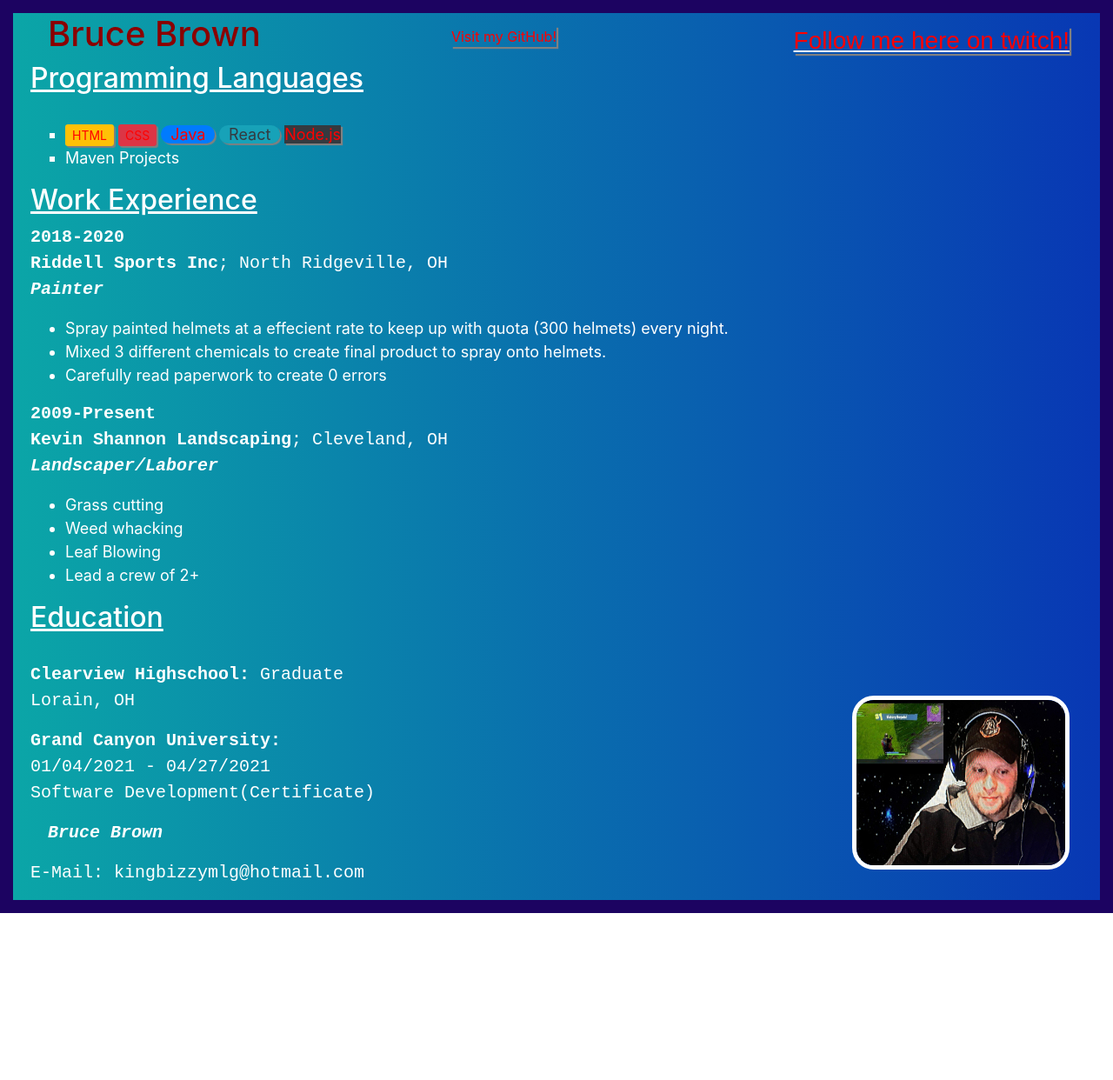
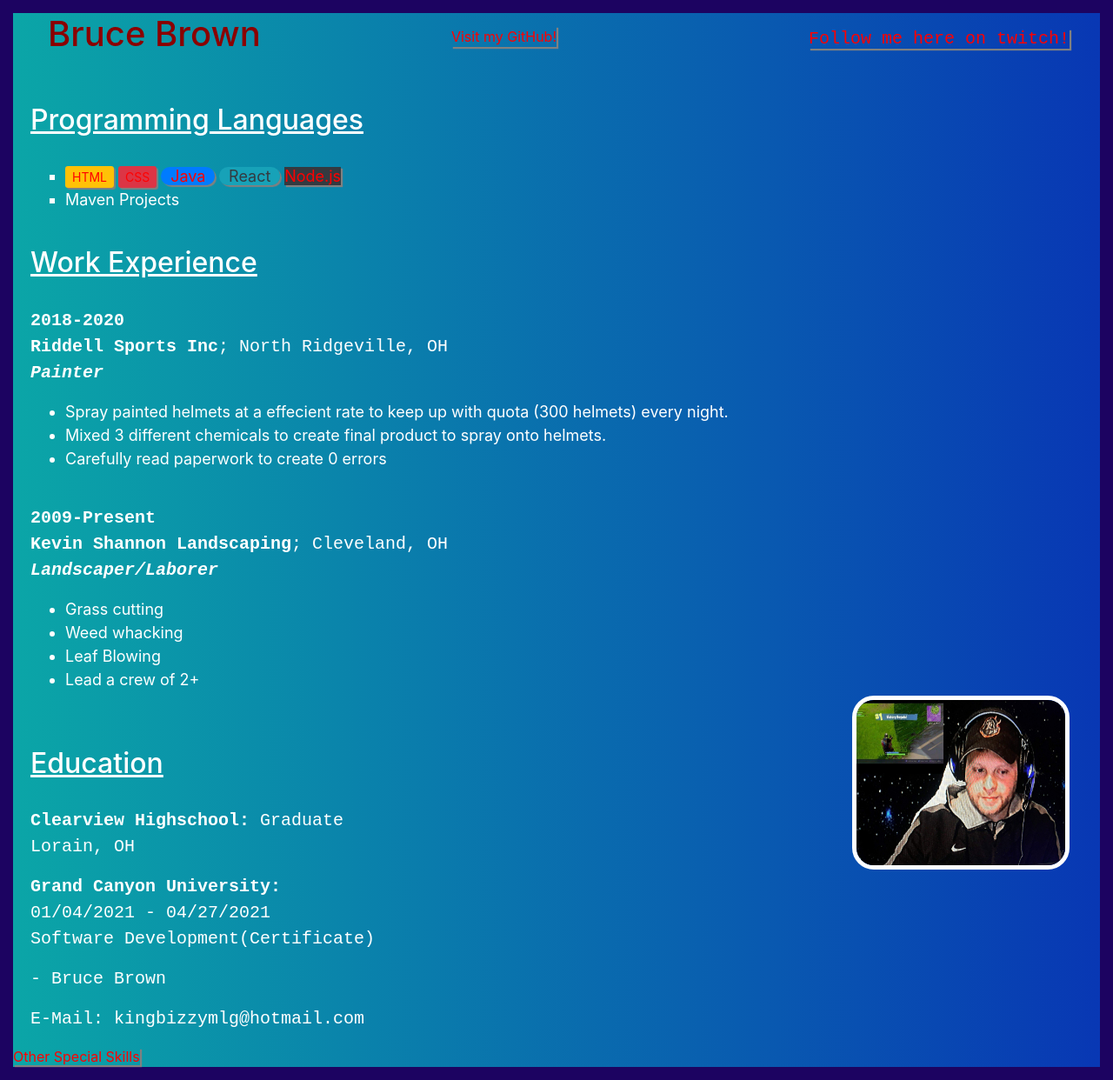
Before and after one commit to bizzyizmlg/bizzyizmlg.github.io, a plain HTML site: page index.html in a window 1280 px wide. Shown: the whole page at 87% size. Before the commit the page ends 1050 px from the top, so only its background shows below. Drawn offline with nearby package versions, Linux system fonts and the light colour scheme.

Commit message:
Update index.html

```diff
--- a/index.html
+++ b/index.html
@@ -9,10 +9,13 @@
 
 <body>
  <h1>Bruce Brown</h1>
+ <br>
+ <br>
+ <br>
 
 
  <a href="https://github.com/bizzyizmlg" class="github" target="_blank">Visit my GitHub!</a>
- <h3 class="twitch"><a href="https://www.twitch.tv/iambizzyi">Follow me here on twitch!</a></h3>
+ <p class="twitch"><a href="https://www.twitch.tv/iambizzyi">Follow me here on twitch!</a></p>
 
  <h2>Programming Languages</h2><br>
  <ul aria-label="SKILLS AND KNOWLEDGE:" style="list-style-type: square;">
@@ -25,16 +28,18 @@
 
      <li>Maven Projects</li>
     </ul>
-
+ <br>
  <h2>Work Experience</h2>
+ <br>
   <p><span class="year"><strong>2018-2020</strong></span><br><strong>Riddell Sports Inc</strong>; North Ridgeville, OH<br>
    <em><strong>Painter</strong></em>
-   <div class="div1">
+
  <ul>
   <li>Spray painted helmets at a effecient rate to keep up with quota (300 helmets) every night.</li>
   <li>Mixed 3 different chemicals to create final product to spray onto helmets.</li>
    <li>Carefully read paperwork to create 0 errors</li>
  </ul>
+ <br>
 
   <p><span class="year"><strong>2009-Present</strong></span><br><strong>Kevin Shannon Landscaping</strong>; Cleveland, OH<br>
    <em><strong>Landscaper/Laborer</strong></em>
@@ -45,11 +50,14 @@
    <li>Leaf Blowing</li>
     <li>Lead a crew of 2+</li>
  </ul>
-</div>
+
+
+<br>
 
 
 
 
+  <br>
 
  <h2>Education</h2>
  <br>
@@ -59,12 +67,12 @@
     01/04/2021 - 04/27/2021<br>Software Development(Certificate)</p>
  </div>
  <footer>
-    <div id="follow">
-       <p><strong><em>Bruce Brown</em></strong>
-     <img src="bruceypoo.jpg" title="selfimage" width="300" height="300" alt="Bruce Brown"></p></div>
+
+        <p class="picture"><img src="bruceypoo.jpg" title="selfimage" width="300" height="300" alt="Bruce Brown">- Bruce Brown</p>
 
 
-   <p>E-Mail: kingbizzymlg@hotmail.com</p>
+   <p class="email">E-Mail: kingbizzymlg@hotmail.com</p>
+   <a href="extra.html" title="other">Other Special Skills</a>
 
 
  </footer>
```
